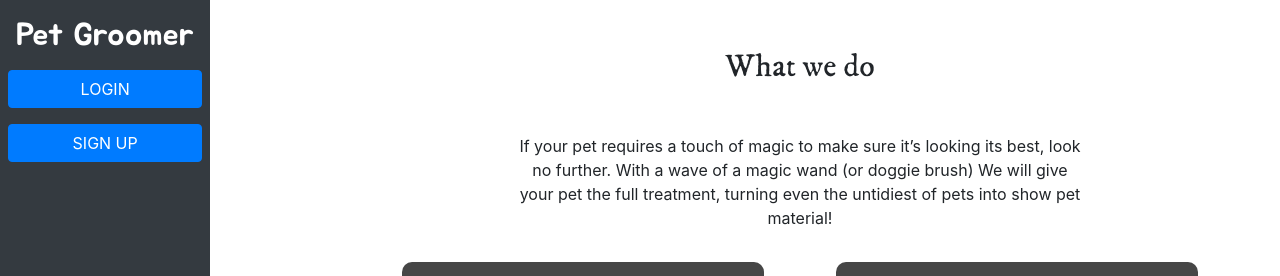
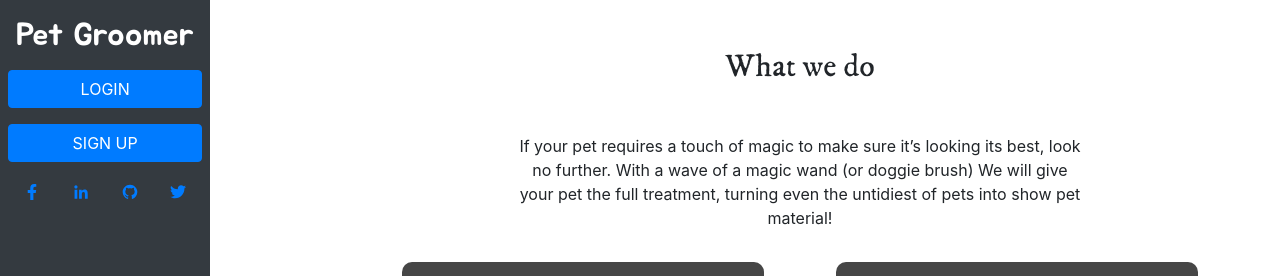
Before and after one commit to RailonA/DogGrooming-Appointment-Frontend, a React (Create React App) app: page / in a window 1280 px wide. Shown: the top 276 px of the page. Built offline with nearby package versions, Linux system fonts and the light colour scheme; no server answers.

Commit message:
Add social links in navbar

```diff
--- a/package.json
+++ b/package.json
@@ -9,6 +9,9 @@
     "@babel/eslint-parser": "^7.15.7",
     "@emotion/react": "^11.4.1",
     "@emotion/styled": "^11.3.0",
+    "@fortawesome/fontawesome-svg-core": "^1.2.36",
+    "@fortawesome/free-solid-svg-icons": "^5.15.4",
+    "@fortawesome/react-fontawesome": "^0.1.15",
     "@mui/icons-material": "latest",
     "@mui/material": "^5.0.0",
     "@testing-library/jest-dom": "^5.14.1",
@@ -23,6 +26,7 @@
     "react-bootstrap": "^2.0.0-rc.0",
     "react-bootstrap-validation": "^0.1.11",
     "react-dom": "^17.0.2",
+    "react-icons": "^4.3.1",
     "react-redux": "^7.2.5",
     "react-router-dom": "^5.3.0",
     "react-scripts": "4.0.3",
--- a/src/App.js
+++ b/src/App.js
@@ -13,7 +13,6 @@ function App() {
 
   const closeError = () => {
     dispatch(setFeedbackInactiveAction());
-    // feedbackData(false);
   };
 
   useEffect(() => {
--- a/src/Assets/styles/navBar.css
+++ b/src/Assets/styles/navBar.css
@@ -7,3 +7,7 @@
   color: rgb(5, 221, 210);
   text-decoration: none;
 }
+
+.socialLinks {
+
+}
--- a/src/Containers/navBar.js
+++ b/src/Containers/navBar.js
@@ -1,4 +1,6 @@
 import { Link } from 'react-router-dom';
+import { FaFacebookF } from 'react-icons/fa';
+import { GrLinkedinOption, GrGithub, GrTwitter } from 'react-icons/gr';
 import UserProfile from '../Components/userProfile';
 import '../Assets/styles/navBar.css';
 
@@ -8,6 +10,28 @@ const NavBar = () => (
       <h2 className="m-2">Pet Groomer</h2>
     </Link>
     <UserProfile />
+    <div className="d-flex justify-content-between p-3 socialLinks">
+      <div>
+        <a target="_blank" rel="noreferrer" href="https://www.facebook.com/RailonA.ArtStudio">
+          <p><FaFacebookF /></p>
+        </a>
+      </div>
+      <div>
+        <a target="_blank" rel="noreferrer" href="https://www.linkedin.com/in/railon-acosta/">
+          <p><GrLinkedinOption /></p>
+        </a>
+      </div>
+      <div>
+        <a target="_blank" rel="noreferrer" href="https://github.com/RailonA">
+          <p><GrGithub /></p>
+        </a>
+      </div>
+      <div>
+        <a target="_blank" rel="noreferrer" href="https://twitter.com/RailonAcosta">
+          <p><GrTwitter /></p>
+        </a>
+      </div>
+    </div>
   </div>
 );
 
```
Also changed, not shown: 1 other file (tests, documents, lock files or other folders).
